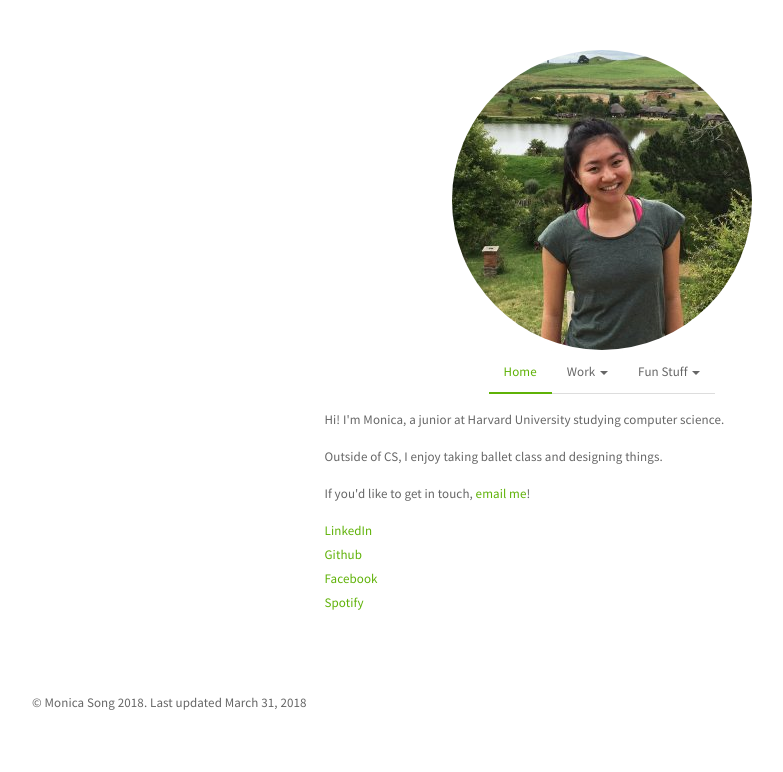
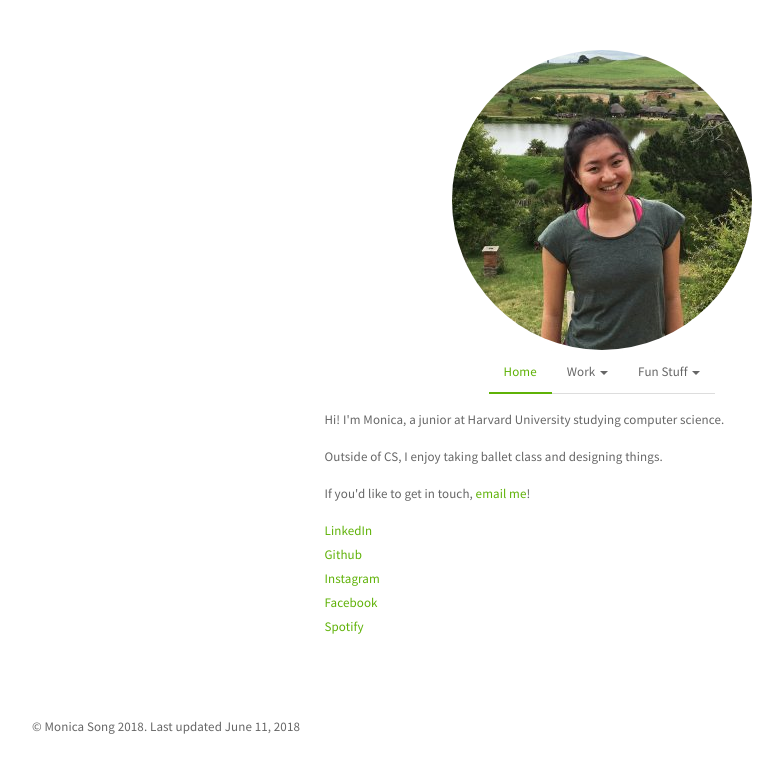
Before and after one commit to monicadsong/monicadsong.github.io, a plain HTML site: page index.html in a window 1280 px wide. Shown: the whole page, without its empty margins (38-821 px from the left). Drawn offline with nearby package versions, Linux system fonts and the light colour scheme.

Commit message:
add insta link

```diff
--- a/index.html
+++ b/index.html
@@ -88,6 +88,7 @@
              <ul class="list-unstyled">
               <li><a href="https://www.linkedin.com/in/monicadsong/" target="_blank" onclick="pageTracker._link(this.href); return false;">LinkedIn</a></li>
               <li><a href="https://github.com/monicadsong" target="_blank">Github</a></li>
+              <li><a href="https://www.instagram.com/anicedlatteplease/" target="_blank">Instagram</a></li>
               <li><a href="https://facebook.com/monicadsong" target="_blank">Facebook</a></li>
               <li><a href="https://open.spotify.com/user/1234766009" target="_blank">Spotify</a></li>
             </ul>
@@ -466,7 +467,7 @@
           <div class="col-lg-12 text-center">
 
 
-            <p>© Monica Song 2018. Last updated March 31, 2018</p>
+            <p>© Monica Song 2018. Last updated June 11, 2018</p>
 
           </div>
         </div>
```
